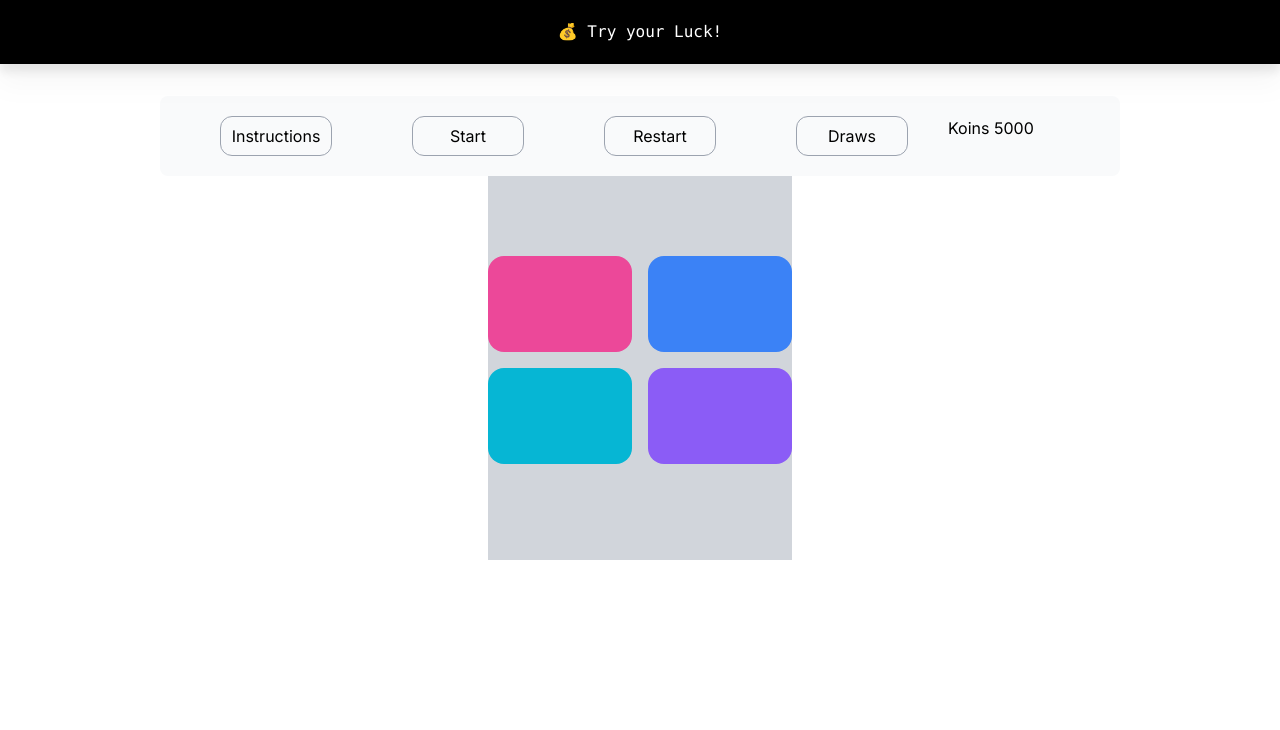
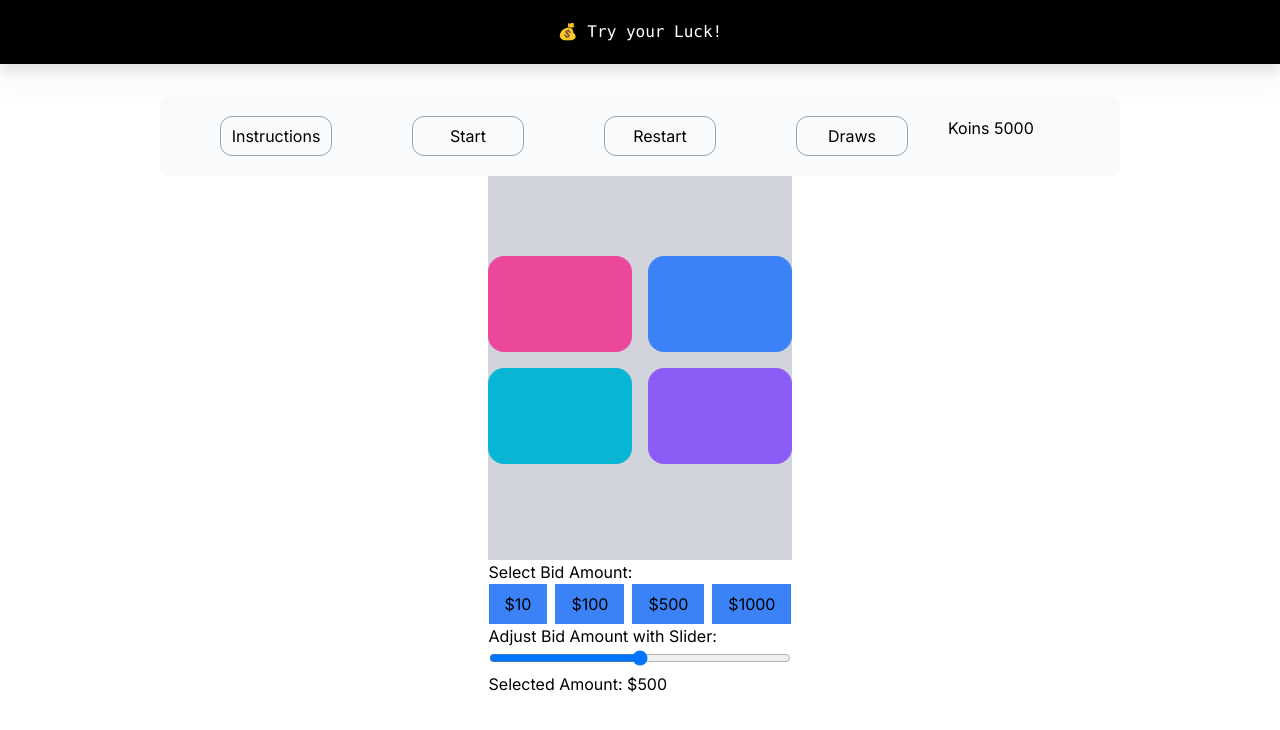
Before and after one commit to kevintomsgithub/try-your-luck, a Next.js app: page / in a window 1280 px wide. Shown: the top 730 px of the page. Built offline with nearby package versions, Linux system fonts and the light colour scheme.

Commit message:
Update page

```diff
--- a/app/page.tsx
+++ b/app/page.tsx
@@ -1,6 +1,8 @@
 import Navbar from "./components/navbar/Navbar";
 import Settings from "./components/settings/Settings";
 import Game from "./components/game/Game";
+import LoadingBar from "./components/loading/Loading";
+import BidComponent from "./components/bid/Bid";
 
 import Image from "next/image";
 
@@ -8,8 +10,10 @@ export default function Home() {
   return (
     <main className="flex min-h-screen flex-col items-center">
       <Navbar />
+      {/* <LoadingBar /> */}
       <Settings />
       <Game />
+      <BidComponent />
     </main>
   );
 }
```
